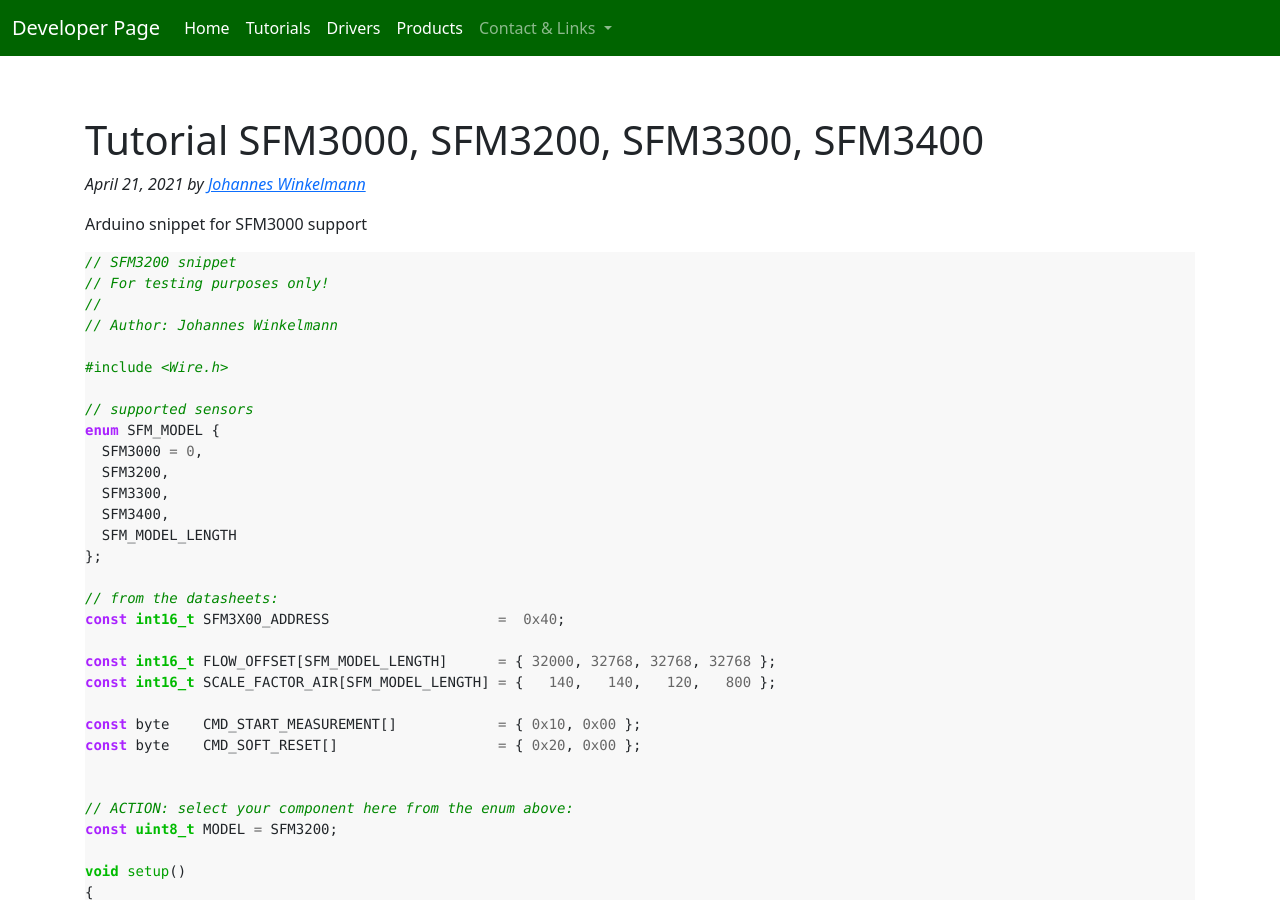
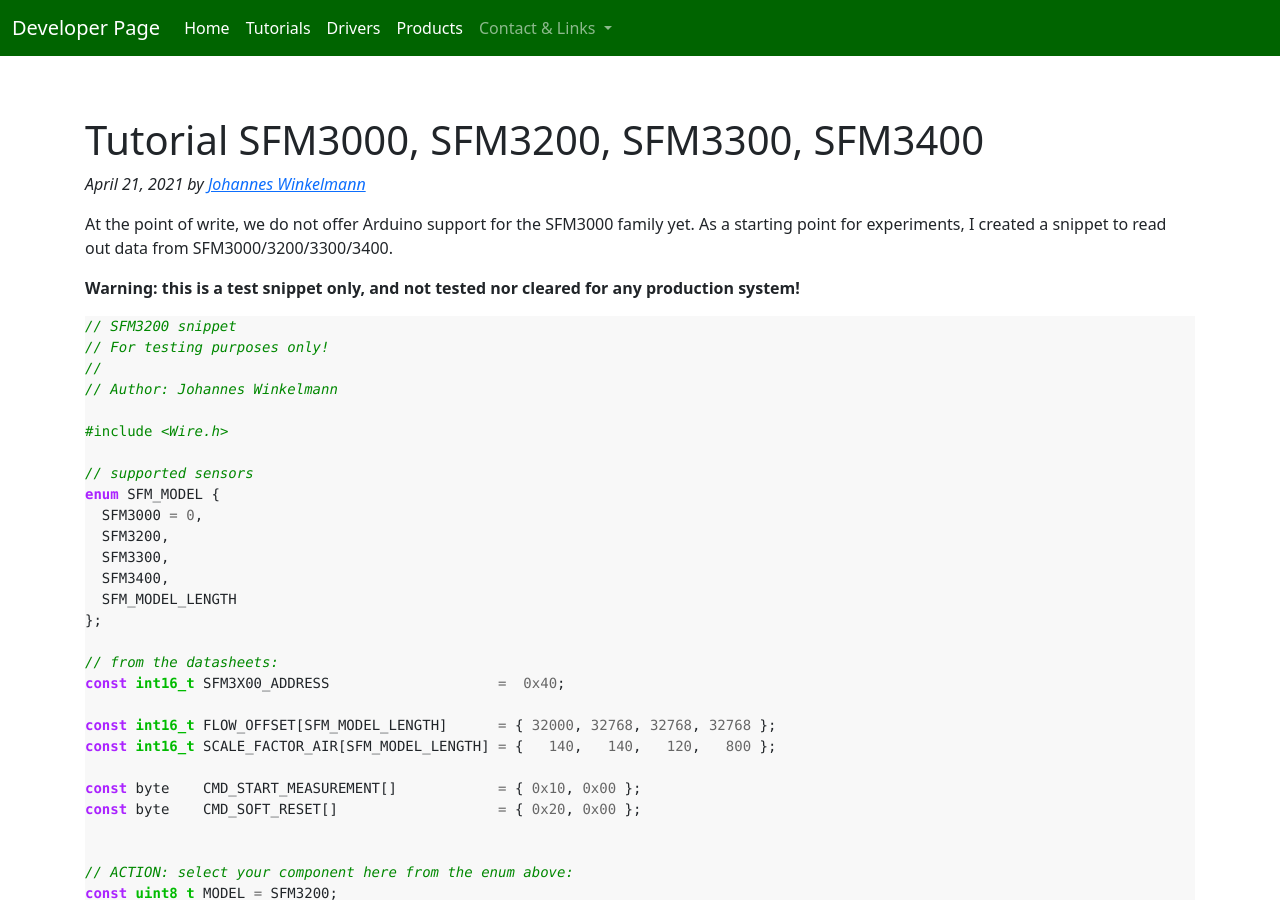
Before and after one commit to winkj/tutorials, a Jekyll site: the page built from tutorials/_posts/2021-04-21-tutorial-sfm3000.md, in a window 1280 px wide and 900 px high. Built offline with Jekyll 4.4.1, drawn with Linux system fonts in a browser that asks for light colours; nearby versions of some CDN libraries.

Commit message:
add intro on SFM3000 code

````diff
--- a/tutorials/_posts/2021-04-21-tutorial-sfm3000.md
+++ b/tutorials/_posts/2021-04-21-tutorial-sfm3000.md
@@ -5,7 +5,9 @@ sensors: sfm3000
 title: Tutorial SFM3000, SFM3200, SFM3300, SFM3400
 ---
 
-Arduino snippet for SFM3000 support
+At the point of write, we do not offer Arduino support for the SFM3000 family yet. As a starting point for experiments, I created a snippet to read out data from SFM3000/3200/3300/3400.
+
+**Warning: this is a test snippet only, and not tested nor cleared for any production system!**
 
 ```c++
 // SFM3200 snippet
````
